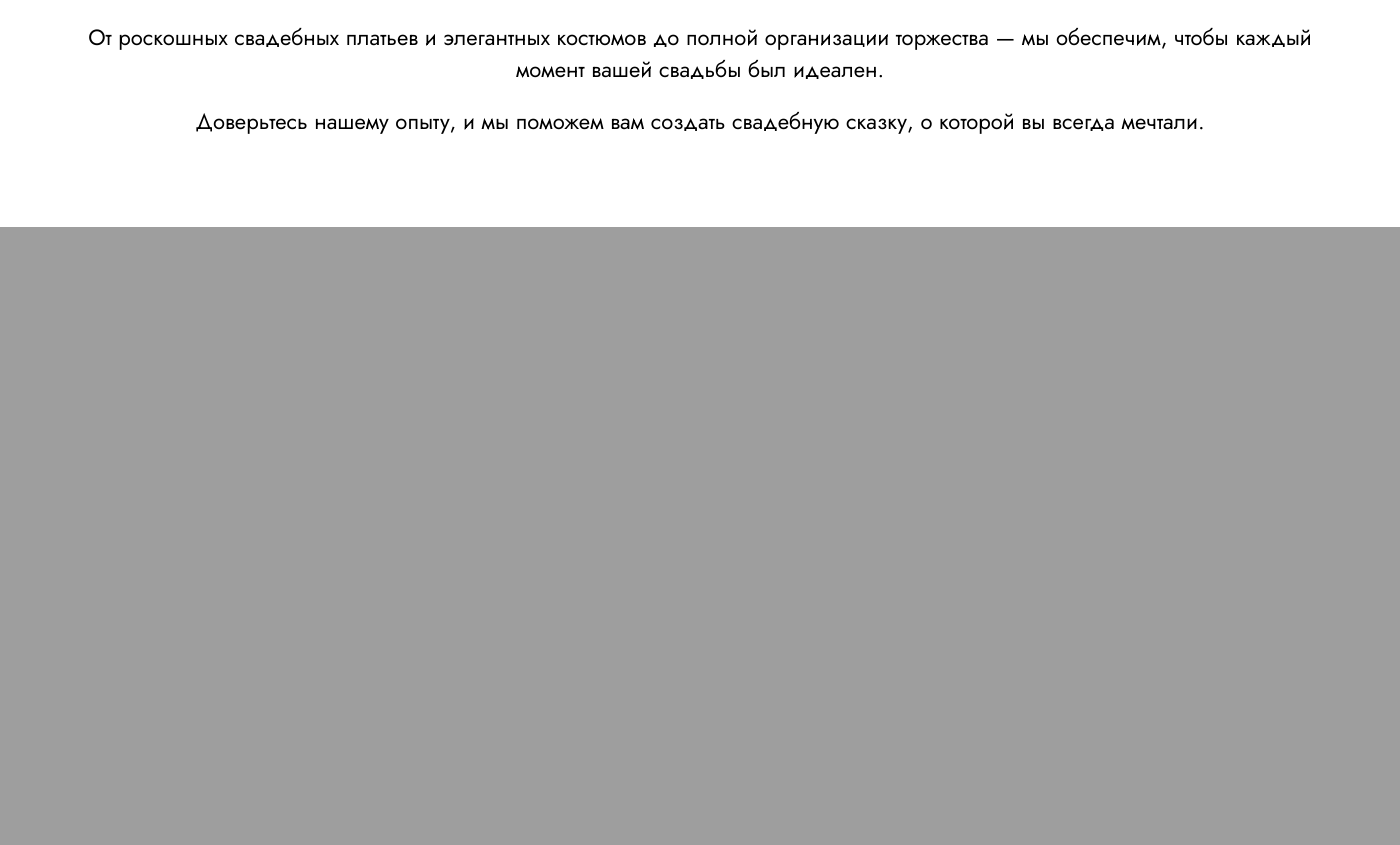
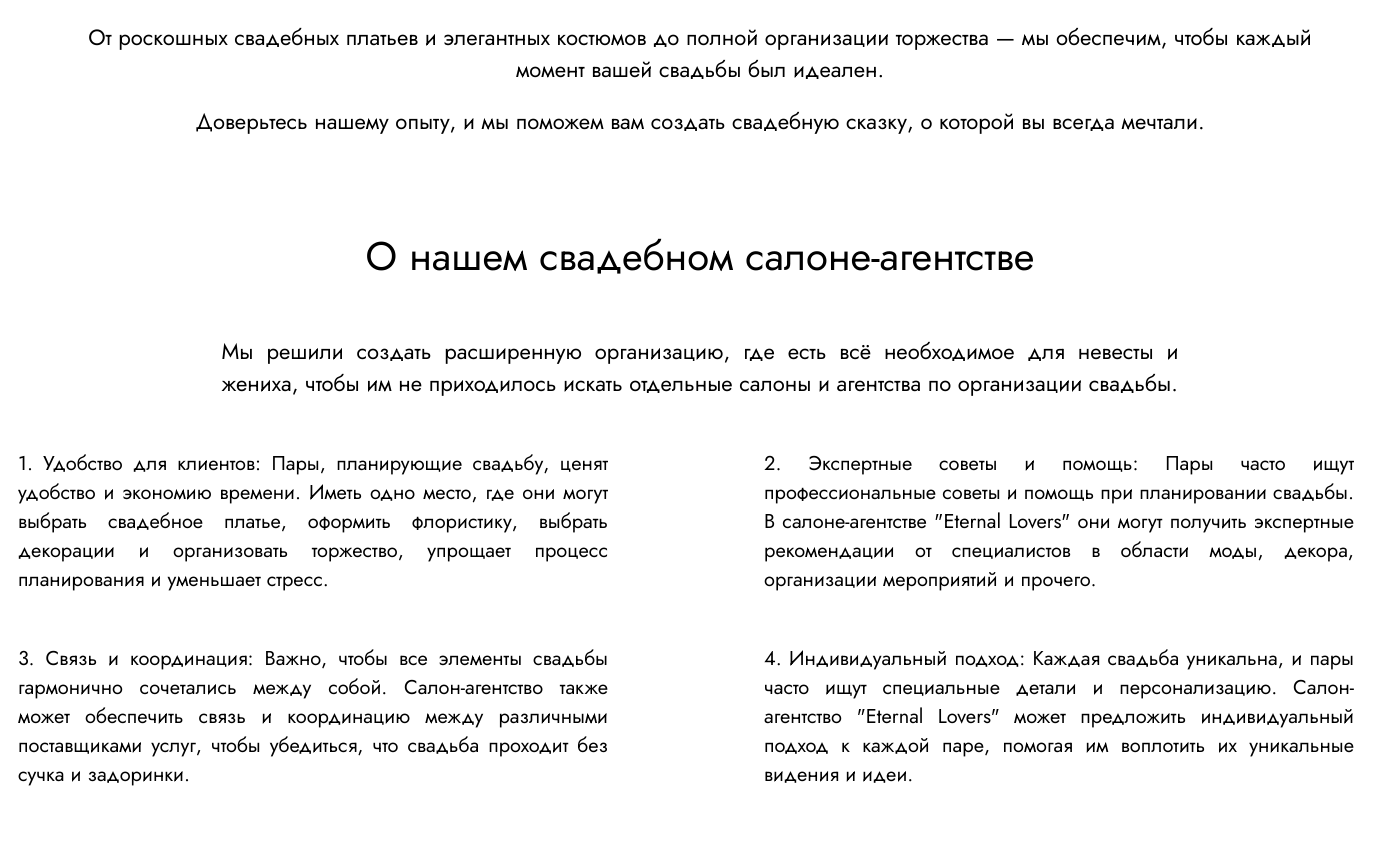
Before and after one commit to a9ata/eternal_lovers, a PHP site: page / in a window 1400 px wide; the page is wider, and only the part inside the window is pictured. Shown: the part 965-1810 px from the top of that part. Before the commit the page ends 1192 px from the top of that part, so only its background shows below. Run offline with PHP 8.4, Linux system fonts and the light colour scheme; some web fonts are replaced.

Commit message:
adding structure and styles to the “about us” section

```diff
--- a/index.html
+++ b/index.html
@@ -16,7 +16,7 @@
       <nav class="header__nav">
         <ul class="nav__list">
           <li class="nav__item"><a href="catalog.html" class="nav__link">Каталог</a></li>
-          <li class="nav__item"><a href="#" class="nav__link">О нас</a></li>
+          <li class="nav__item"><a href="#about" class="nav__link">О нас</a></li>
           <li class="nav__item"><a href="#" class="nav__link">Консультация</a></li>
           <li class="nav__item"><a href="#" class="nav__link">Услуги</a></li>
           <li class="nav__item"><a href="blog.html" class="nav__link">Блог</a></li>
@@ -43,6 +43,26 @@
       <p class="welcome__text">От роскошных свадебных платьев и элегантных костюмов до полной организации торжества — мы обеспечим, чтобы каждый момент вашей свадьбы был идеален.</p>
       <p class="welcome__text">Доверьтесь нашему опыту, и мы поможем вам создать свадебную сказку, о которой вы всегда мечтали.</p>
     </section>
+    <section id="about" class="about">
+      <h2 class="about__title">О нашем свадебном салоне-агентстве</h2>
+      <p class="about__text">Мы решили создать расширенную организацию, где есть всё необходимое для невесты и жениха, чтобы им не приходилось искать отдельные салоны и агентства по организации свадьбы.</p>
+      <div class="about__points">
+        <div class="about__point">
+          <p class="about__point-text">1. Удобство для клиентов: Пары, планирующие свадьбу, ценят удобство и экономию времени. Иметь одно место, где они могут выбрать свадебное платье, оформить флористику, выбрать декорации и организовать торжество, упрощает процесс планирования и уменьшает стресс.</p>
+        </div>
+        <div class="about__point">
+          <p class="about__point-text">2. Экспертные советы и помощь: Пары часто ищут профессиональные советы и помощь при планировании свадьбы. В салоне-агентстве "Eternal Lovers" они могут получить экспертные рекомендации от специалистов в области моды, декора, организации мероприятий и прочего.</p>
+        </div>
+      </div>
+      <div class="about__points">
+        <div class="about__point">
+          <p class="about__point-text">3. Связь и координация: Важно, чтобы все элементы свадьбы гармонично сочетались между собой. Салон-агентство также может обеспечить связь и координацию между различными поставщиками услуг, чтобы убедиться, что свадьба проходит без сучка и задоринки.</p>
+        </div>
+        <div class="about__point">
+          <p class="about__point-text">4. Индивидуальный подход: Каждая свадьба уникальна, и пары часто ищут специальные детали и персонализацию. Салон-агентство "Eternal Lovers" может предложить индивидуальный подход к каждой паре, помогая им воплотить их уникальные видения и идеи.</p>
+        </div>
+      </div>
+    </section>
     <script type="module" src="../main.js"></script>
   </body>
 </html>
--- a/style.css
+++ b/style.css
@@ -42,7 +42,7 @@
   .header .header__icons .header__icon:nth-child(4) {
     margin-right: 0;
   }
-  .banner .banner__content {
+  .banner__content {
     display: flex;
     justify-content: left;
     align-items: center;
@@ -52,7 +52,7 @@
     background-repeat: no-repeat;
     padding-left: 285px;
   }
-  .banner .banner__content .banner__title {
+  .banner__content .banner__title {
     font-size: 45px;
     font-weight: lighter;
   }
@@ -72,4 +72,40 @@
     font-size: 22px;
     margin-bottom: 20px;
   }
+  .about {
+    margin: 70px 162px;
+    text-align: center;
+    justify-content: center;
+    display: grid;
+    flex-direction: column;
+  }
+  .about__title {
+    font-size: 40px;
+    font-weight: lighter;
+    margin-bottom: 50px;
+  }
+  .about__text {
+    font-size: 22px;
+    margin-bottom: 50px;
+    font-weight: lighter;
+    text-align: justify;
+    justify-self: center;
+    width: 957px;
+  }
+  .about__points {
+    display: flex;
+    flex-direction: row;
+    align-items: flex-start;
+    width: 1520px;
+    margin-bottom: 50px;
+  }
+  .about__point {
+    width: 590px;
+    margin: 0 78px;
+  }
+  .about__point-text {
+    font-size: 20px;
+    font-weight: lighter;
+    text-align: justify;
+  }
 }/*# sourceMappingURL=style.css.map */
--- a/style.scss
+++ b/style.scss
@@ -60,7 +60,7 @@
 
     .banner{
 
-        .banner__content{
+        &__content{
             display: flex;
             justify-content: left;
             align-items: center;
@@ -82,6 +82,7 @@
         text-align: center;
         justify-content: center;
         display: grid;
+
         &__title {
             font-size: 40px;
             font-weight: lighter;
@@ -94,4 +95,46 @@
             margin-bottom: 20px;
         }
     }
+
+    .about{
+        margin: 70px 162px;
+        text-align: center;
+        justify-content: center;
+        display: grid;
+        flex-direction: column;
+
+        &__title{
+            font-size: 40px;
+            font-weight: lighter;
+            margin-bottom: 50px;
+        }
+
+        &__text {
+            font-size: 22px;
+            margin-bottom: 50px;
+            font-weight: lighter;
+            text-align: justify;
+            justify-self: center;
+            width: 957px;
+        }
+
+        &__points {
+            display: flex;
+            flex-direction: row;
+            align-items: flex-start;
+            width: 1520px;
+            margin-bottom: 50px;
+        }
+
+        &__point {
+            width: 590px;
+            margin: 0 78px;
+
+            &-text {
+                font-size: 20px;
+                font-weight: lighter;
+                text-align: justify;
+            }
+        }
+    }
 }
```
Also changed, not shown: 1 other file.
